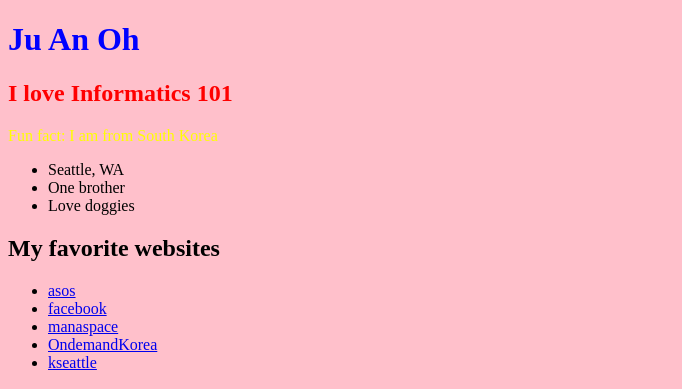
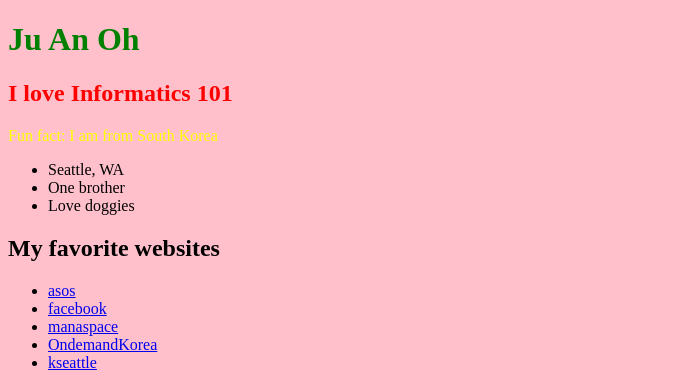
Before and after one commit to juan3674-1532739/juan3674-1532739.github.io, a plain HTML site: page tags.html in a window 1280 px wide. Shown: the top 389 px of the page, without its empty margins (0-682 px from the left). Drawn offline with Linux system fonts and the light colour scheme.

Commit message:
Update tags.html

```diff
--- a/tags.html
+++ b/tags.html
@@ -4,7 +4,7 @@
     <title>JuAn's Awesome World</title>
     </head>
 <body style="background-color:pink;">
-    <h1 style="color:blue;">Ju An Oh</h1>
+    <h1 style="color:green;">Ju An Oh</h1>
     <h2 style="color:red;">I love Informatics 101</h2>
     <p style="color:yellow;">Fun fact: I am from South Korea</p>
 <ul>
```
